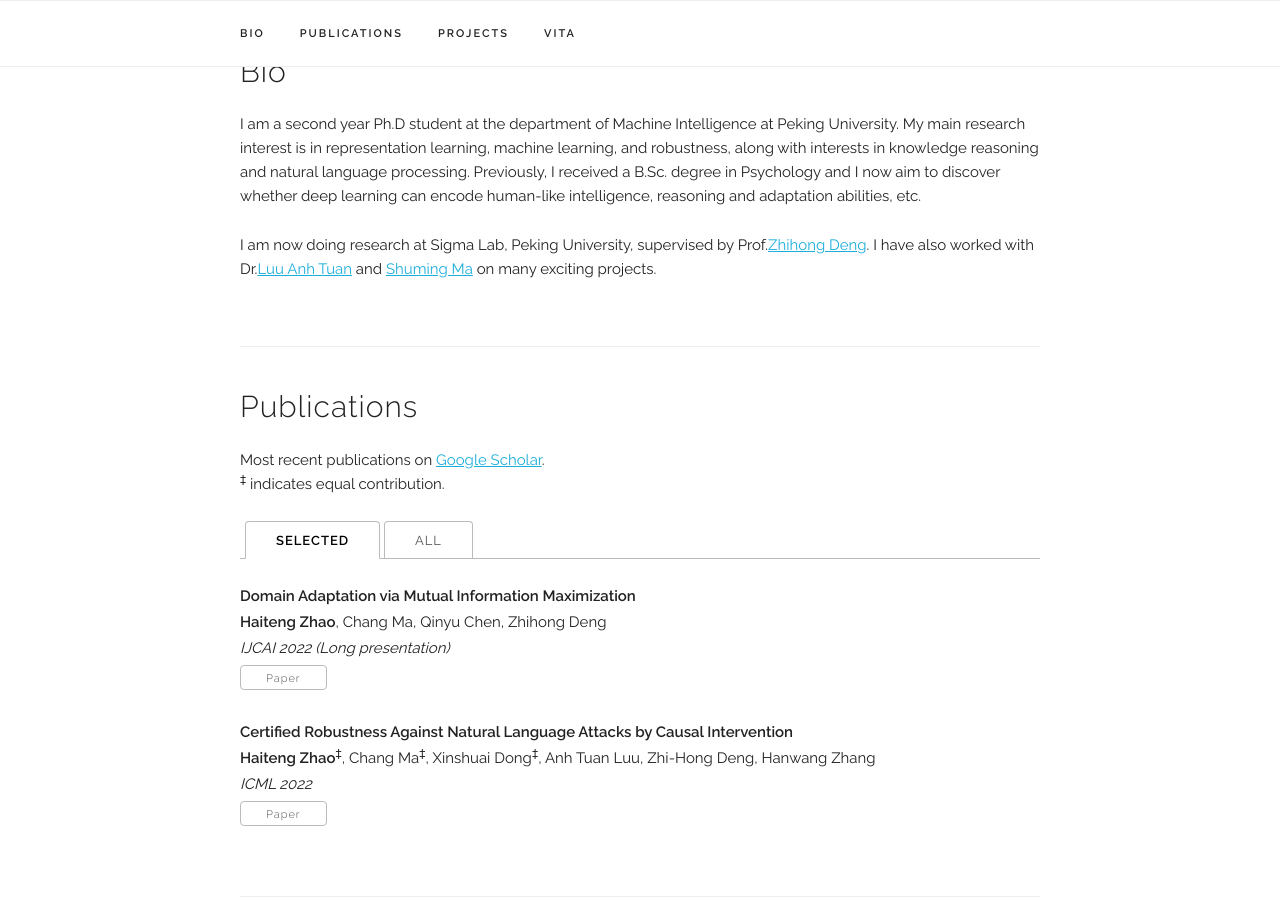
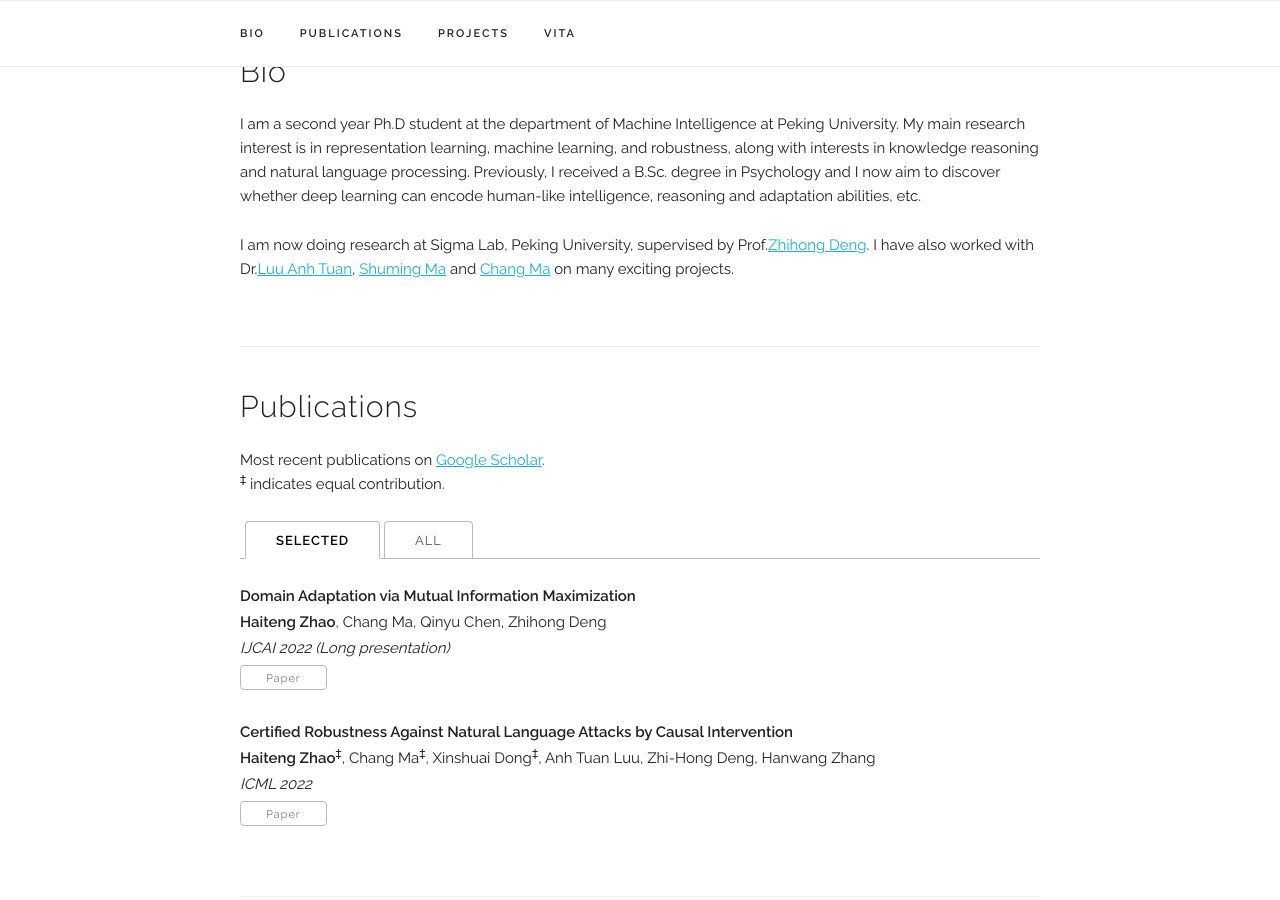
Before and after one commit to zhao-ht/haitengzhao, a Jekyll site: the page built from index.html, in a window 1280 px wide and 900 px high, scrolled down 398 px. Built offline with Jekyll 4.4.1, drawn with Linux system fonts in a browser that asks for light colours; some web fonts are replaced.

Commit message:
Update index.html

```diff
--- a/index.html
+++ b/index.html
@@ -12,7 +12,7 @@ title: Home
   </p>
 
   <p>
-  I am now doing research at Sigma Lab, Peking University, supervised by Prof.<a href="https://www.cis.pku.edu.cn/jzyg/szdw/dzh.htm" target="_blank">Zhihong Deng</a>. I have also worked with Dr.<a href="https://tuanluu.github.io" target="_blank">Luu Anh Tuan</a> and <a href="https://shumingma.com/" target="_blank">Shuming Ma</a> on many exciting projects.
+  I am now doing research at Sigma Lab, Peking University, supervised by Prof.<a href="https://www.cis.pku.edu.cn/jzyg/szdw/dzh.htm" target="_blank">Zhihong Deng</a>. I have also worked with Dr.<a href="https://tuanluu.github.io" target="_blank">Luu Anh Tuan</a>, <a href="https://shumingma.com/" target="_blank">Shuming Ma</a> and <a href="https://chang-github-00.github.io/-changma/" target="_blank">Chang Ma</a> on many exciting projects.
   </p>
 </div>
 
```
